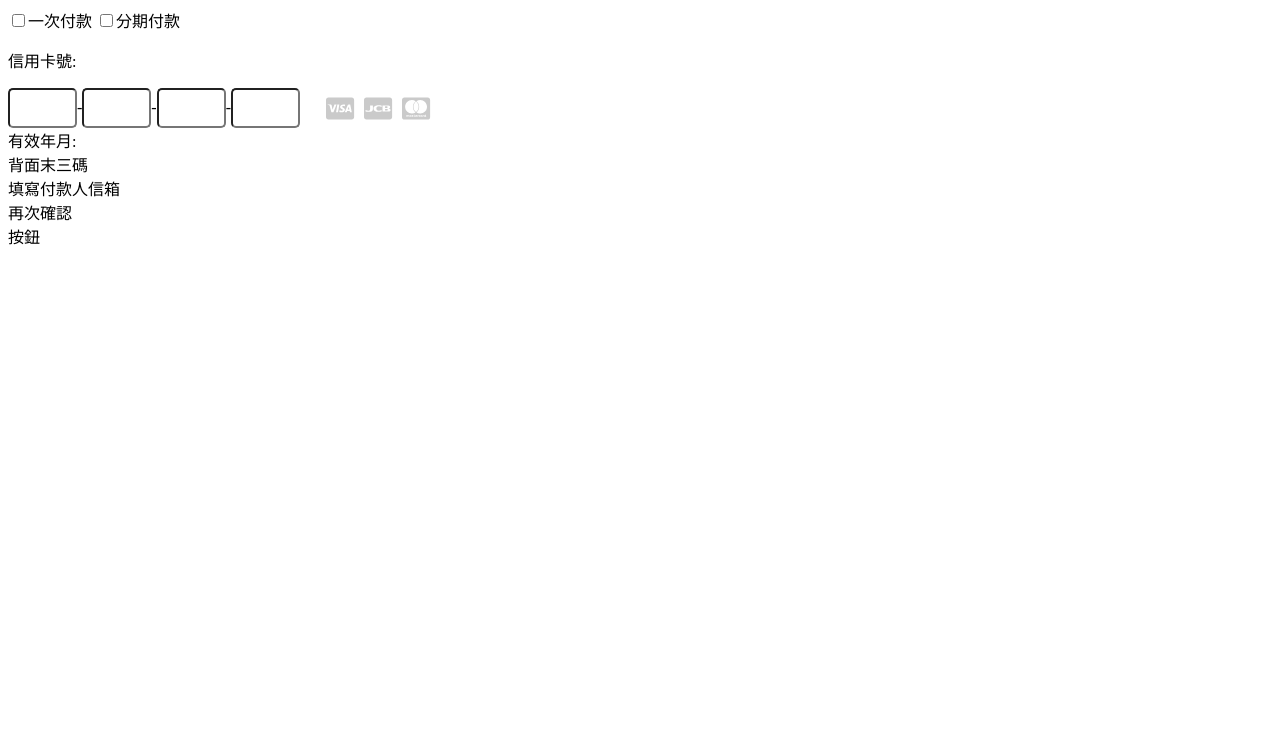
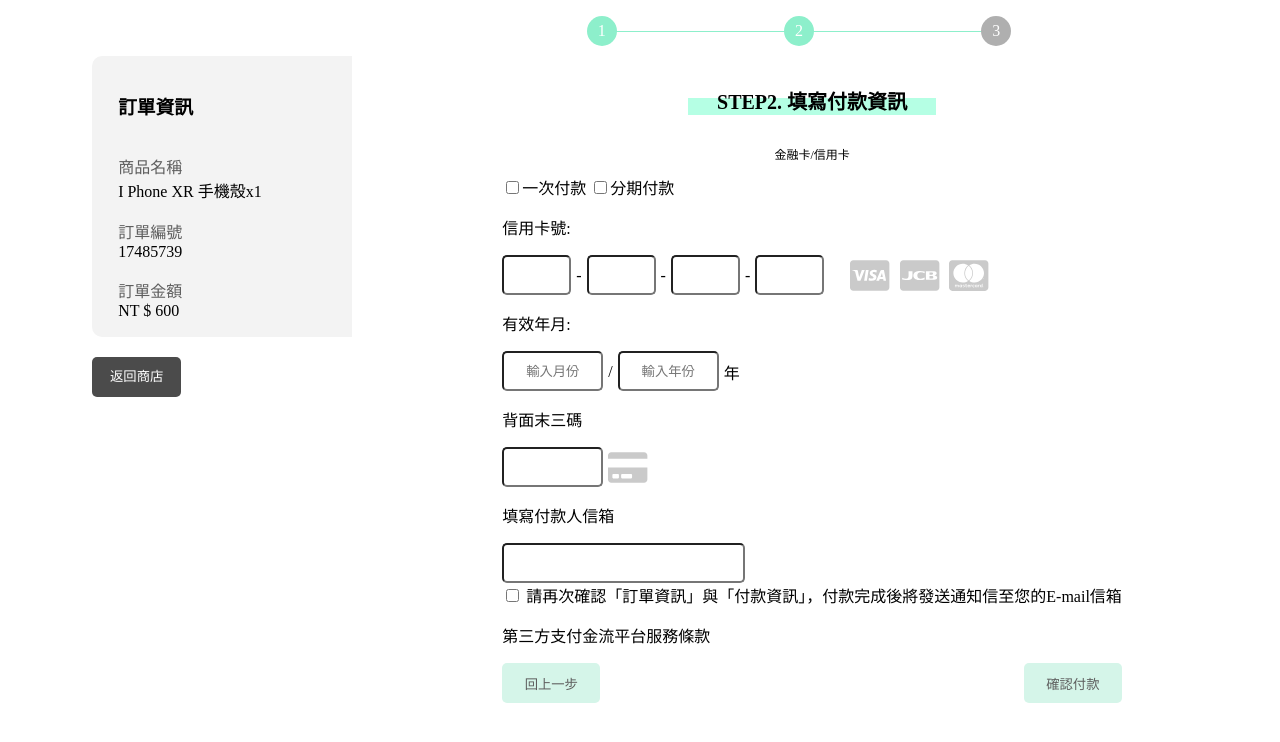
Before and after one commit to xxxxtim/pay-system, a Vue app: page /#/2 in a window 1280 px wide. Shown: the top 742 px of the page. Built offline with nearby package versions, Linux system fonts and the light colour scheme.

Commit message:
feat: creditCard-completed

```diff
--- a/src/components/CreditCard.vue
+++ b/src/components/CreditCard.vue
@@ -1,6 +1,6 @@
 <template>
   <div>
-    <div>
+    <div class="card-container">
       <div>
         <input type="checkbox" value="一次付款" />一次付款
         <input type="checkbox" value="分期付款" />分期付款
@@ -24,11 +24,35 @@
           </div>
         </div>
       </div>
-      <div>有效年月:</div>
-      <div>背面末三碼</div>
-      <div>填寫付款人信箱</div>
-      <div>再次確認</div>
-      <div>按鈕</div>
+      <div>
+        <p>有效年月:</p>
+        <div>
+          <input class="time-container" type="text" placeholder="輸入月份" />
+          <span>/</span>
+          <input class="time-container" type="text" placeholder="輸入年份" />
+          <span>年</span>
+        </div>
+      </div>
+      <div>
+        <p>背面末三碼</p>
+        <div>
+          <input class="time-container" type="number" />
+          <font-awesome-icon class="font-style" icon="credit-card" />
+        </div>
+      </div>
+      <div>
+        <p>填寫付款人信箱</p>
+        <input class="email" type="email" />
+      </div>
+      <div>
+        <input type="checkbox" value="一次付款" />
+        請再次確認「訂單資訊」與「付款資訊」，付款完成後將發送通知信至您的E-mail信箱
+        <p>第三方支付金流平台服務條款</p>
+      </div>
+      <div class="btn-container">
+        <button>回上一步</button>
+        <button>確認付款</button>
+      </div>
     </div>
   </div>
 </template>
@@ -41,12 +65,12 @@ export default {};
 .credit-number {
   width: 61px;
   height: 34px;
-  border-radius: 5px;
 }
 .font-style {
-  font-size: 25px;
+  font-size: 35px;
   margin: 0 5px;
   color: #cacaca;
+  vertical-align: middle;
   cursor: pointer;
   &:hover {
     color: #36b996;
@@ -61,4 +85,42 @@ export default {};
   align-items: center;
   margin-left: 21px;
 }
+.time-container {
+  width: 93px;
+  height: 34px;
+  // margin: 0 8px;
+  // margin-right: 8px;
+  text-align: center;
+}
+span {
+  vertical-align: middle;
+  padding: 0 5px;
+}
+.email {
+  width: 235px;
+  height: 34px;
+}
+input {
+  border-radius: 5px;
+}
+button {
+  width: 98px;
+  height: 40px;
+  background-color: #d5f5e9;
+  color: #5e5e5e;
+  border: none;
+  border-radius: 5px;
+  cursor: pointer;
+  &:hover {
+    color: white;
+    background-color: #36b996;
+  }
+}
+.btn-container {
+  display: flex;
+  justify-content: space-between;
+}
+.card-container {
+  padding: 0 66px;
+}
 </style>
--- a/src/views/EditCredit.vue
+++ b/src/views/EditCredit.vue
@@ -1,6 +1,21 @@
 <template>
   <div>
-    <CreditCard></CreditCard>
+    <div class="schedule-container">
+      <ul class="progress">
+        <li class="active"></li>
+        <li class="active"></li>
+        <li></li>
+      </ul>
+    </div>
+
+    <div class="context-container">
+      <OrderMsgs></OrderMsgs>
+      <div>
+        <h1>STEP2. 填寫付款資訊</h1>
+        <p>金融卡/信用卡</p>
+        <CreditCard></CreditCard>
+      </div>
+    </div>
   </div>
 </template>
 
@@ -17,4 +32,61 @@ export default {
 </script>
 
 <style lang="scss" scoped>
+.schedule-container {
+  width: 50%;
+  margin-left: 36%;
+}
+.progress {
+  counter-reset: step;
+}
+.progress li {
+  list-style-type: none;
+  float: left;
+  width: 33.33%;
+  position: relative;
+  text-align: center;
+}
+.progress li:before {
+  content: counter(step);
+  counter-increment: step;
+  width: 30px;
+  height: 30px;
+  line-height: 30px;
+  border: 1px solid #ddd;
+  display: block;
+  text-align: center;
+  margin: 0 auto 10px auto;
+  border-radius: 50%;
+  background-color: #afafaf;
+  color: white;
+  border: none;
+}
+.progress li:after {
+  content: "";
+  position: absolute;
+  width: 100%;
+  height: 1px;
+  background-color: #afafaf;
+  top: 15px;
+  left: -50%;
+  z-index: -1;
+}
+.progress li:first-child:after {
+  content: none;
+}
+.progress li.active {
+  color: green;
+}
+.progress li.active:before {
+  /*   border-color:green; */
+  background-color: #8defcb;
+  color: white;
+}
+.progress li.active + li:after {
+  background-color: #8defcb;
+}
+p {
+  text-align: center;
+  font-size: 12px;
+}
 </style>
```
